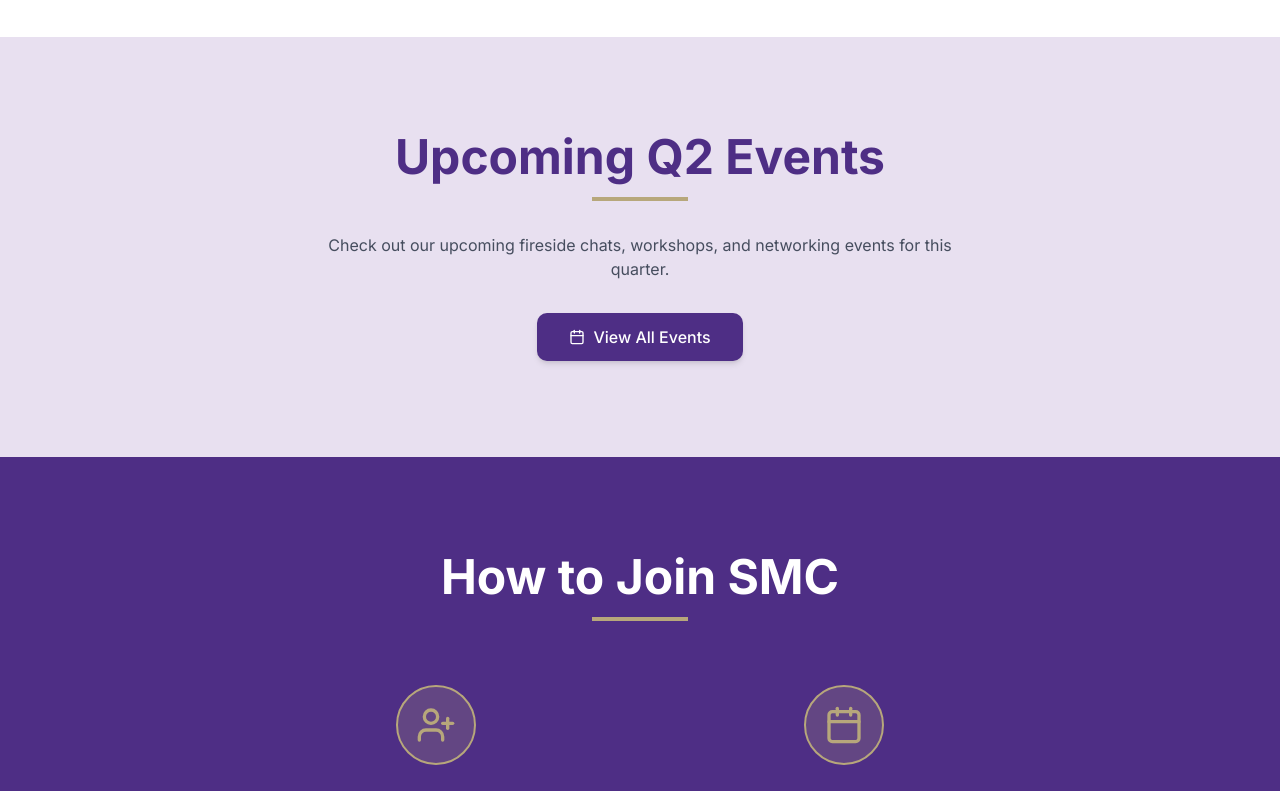
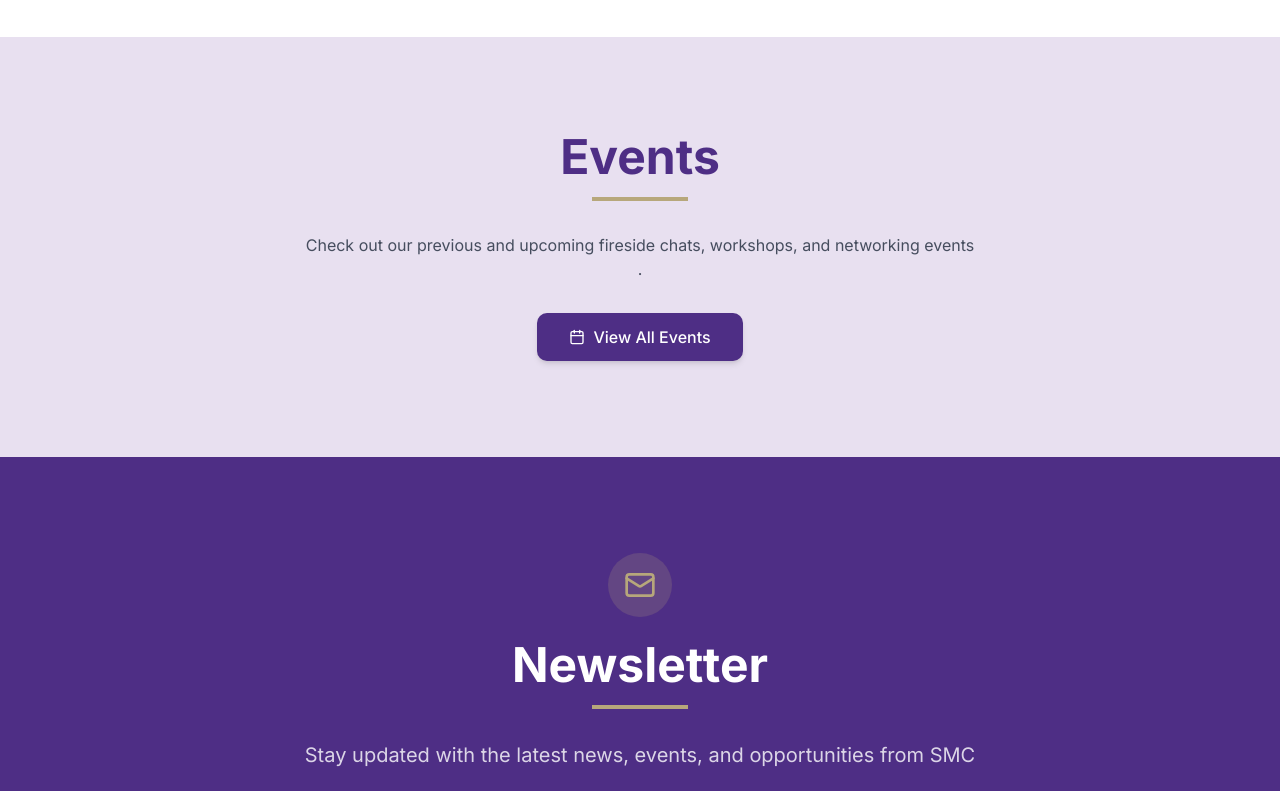
Before and after one commit to UW-Specialty-Masters-Club-2026/uw-specialitymastersclub, a React (Vite) app: page / in a window 1280 px wide. Shown: the part 2100-2891 px from the top of the page. Built offline with nearby package versions, Linux system fonts and the light colour scheme; the HTML template or start-up script is replaced by a standard one.

Commit message:
removed join links

```diff
--- a/package.json
+++ b/package.json
@@ -81,5 +81,10 @@
     "typescript": "^5.8.3",
     "typescript-eslint": "^8.38.0",
     "vite": "^5.4.19"
+  },
+  "allowScripts": {
+    "@swc/core@1.13.2": true,
+    "esbuild@0.21.5": true,
+    "esbuild@0.25.0": true
   }
 }
--- a/src/components/Events.tsx
+++ b/src/components/Events.tsx
@@ -14,7 +14,7 @@ const Events = () => {
             height="1200"
             frameBorder="0"
             allowFullScreen
-            title="Upcoming Events"
+            title="Events"
             className="w-full min-h-[80vh]"
           />
         </div>
--- a/src/components/Footer.tsx
+++ b/src/components/Footer.tsx
@@ -62,10 +62,10 @@ const Footer = () => {
             <nav className="space-y-2">
               <button onClick={scrollToTop} className="block hover:text-gold transition-colors">
                 Home
-              </button>
+              {/* </button> */}
 
-              <button onClick={() => scrollToSection('join')} className="block hover:text-gold transition-colors">
-                Join
+              {/* <button onClick={() => scrollToSection('join')} className="block hover:text-gold transition-colors">
+                Join */}
               </button>
               <a href="mailto:smcommittee@uw.edu" className="block hover:text-gold transition-colors">
 
--- a/src/pages/Index.tsx
+++ b/src/pages/Index.tsx
@@ -28,11 +28,11 @@ const Index = () => {
       <section className="section-container bg-lavender">
         <div className="text-center slide-up">
           <h2 className="text-4xl md:text-5xl font-bold text-primary mb-4">
-            Upcoming Q2 Events
+            Events
           </h2>
           <div className="w-24 h-1 bg-gold mx-auto mb-8" />
           <p className="text-foreground/80 max-w-2xl mx-auto mb-8">
-            Check out our upcoming fireside chats, workshops, and networking events for this quarter.
+            Check out our previous and upcoming fireside chats, workshops, and networking events .
           </p>
           <Button
             size="lg"
@@ -45,9 +45,9 @@ const Index = () => {
         </div>
       </section>
 
-      <Join />
+      {/* <Join /> */}
       {/* <Projects /> */}
-      <JoinTeam />
+      {/* <JoinTeam /> */}
       <Newsletter />
       <Contact />
       <Footer />
```
